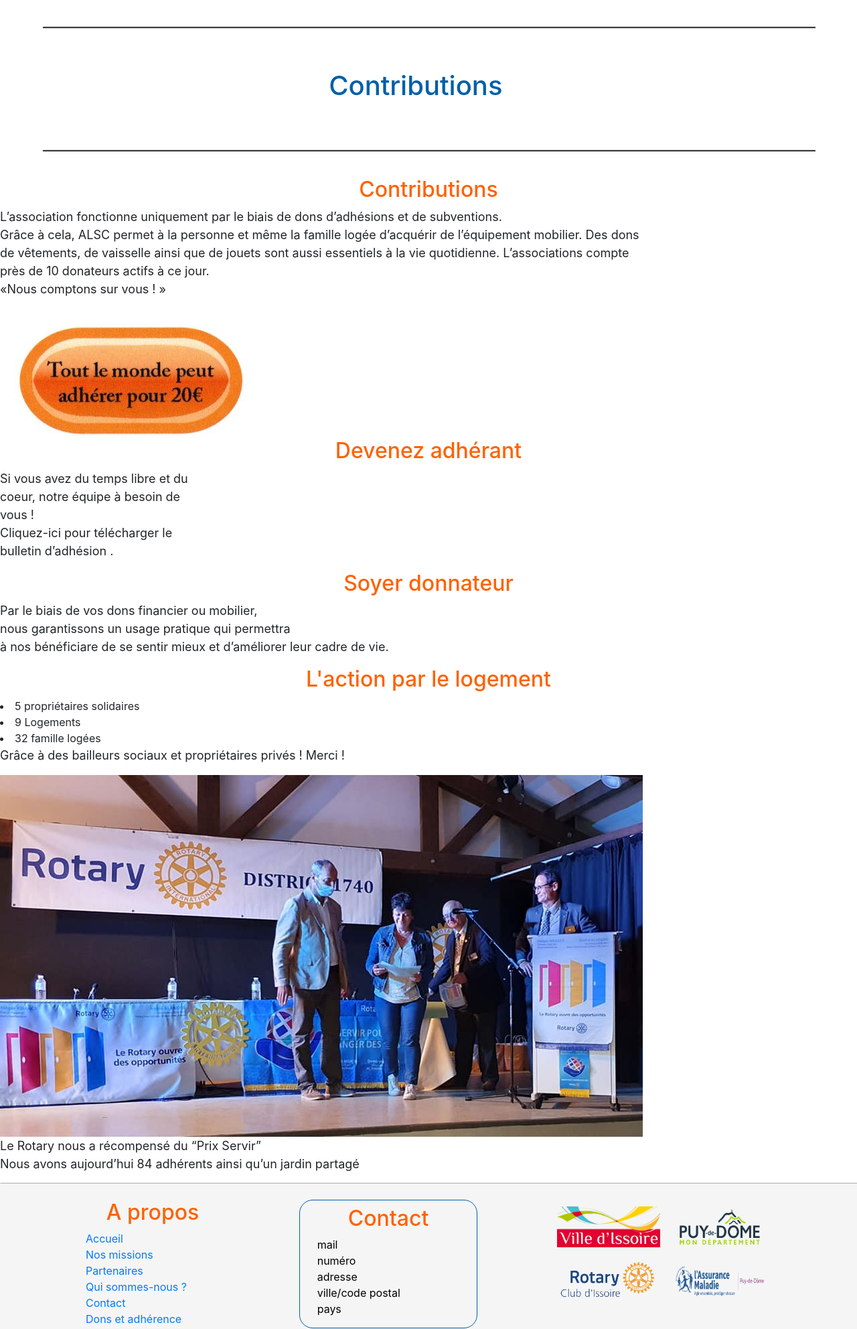
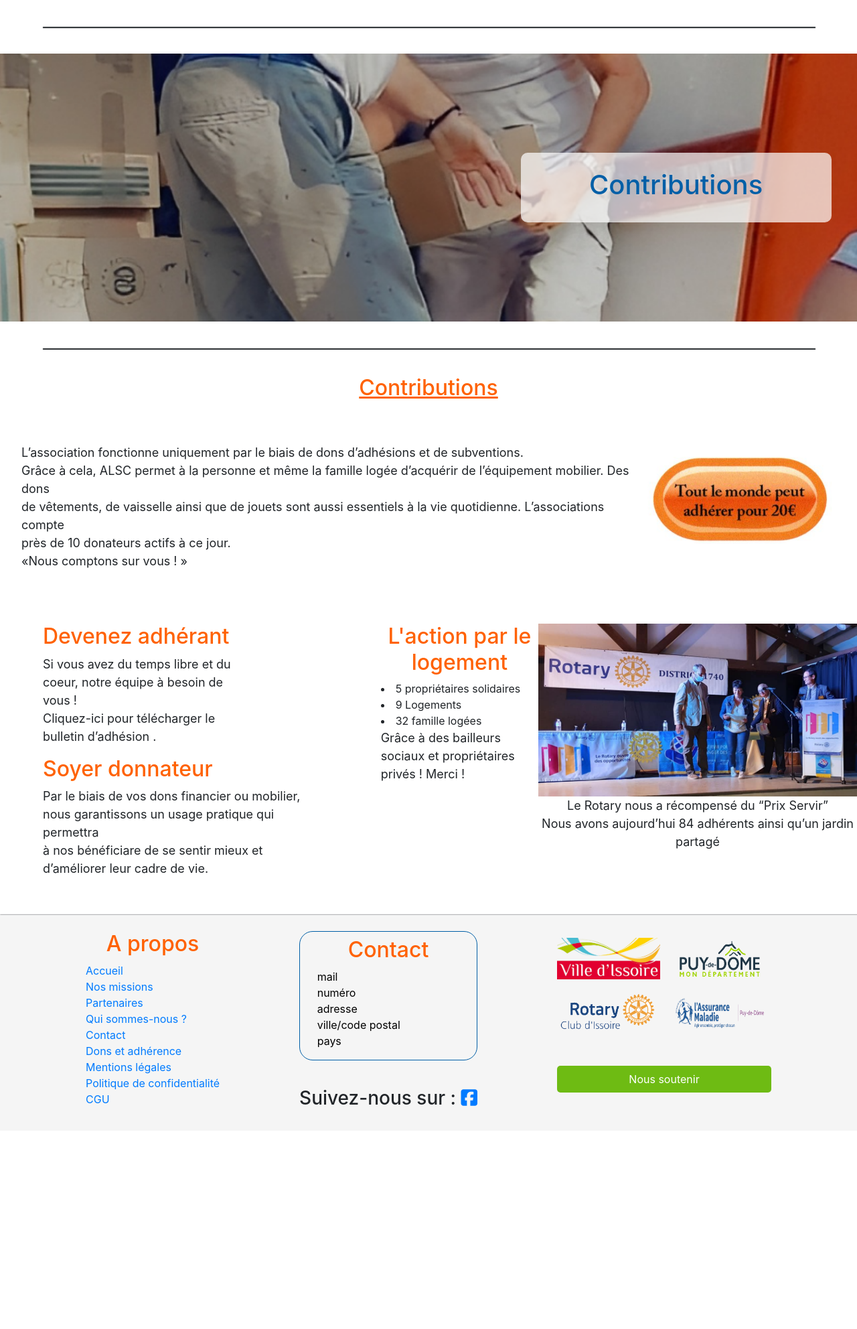
Before and after one commit to Icloo/ALSC, a PHP site: page /view/Contribution.php in a window 1280 px wide. Shown: the part 130-2114 px from the top of the page at 67% size. After the commit the page ends 1781 px from the top, so only its background shows below. Run offline with PHP 8.4, Linux system fonts and the light colour scheme; some libraries are stand-ins or nearby versions.

Commit message:
Ajout page contribution

```diff
--- a/index.php
+++ b/index.php
@@ -43,7 +43,7 @@
       <li class="nav-item">
         <a class="nav-link" href="./view/Contact.php">Contact</a>
       </li>
-      <button class="btn btn-outline-success" type="button">Dons & Adhérence</button>
+      <button class="btn btn-outline-success" type="button"><a href="./view/Contribution.php">Dons & Adhérence</a></button>
       <button class="btn btn-outline-success testtest" type="button" id="dark">Mode sombre <i class="fa-solid fa-moon"></i> </button>
     </ul>
   </div>
--- a/public/css/style.css
+++ b/public/css/style.css
@@ -691,3 +691,65 @@
 .carousel-inner .carousel-item-left{
   transform: translateX(0);
 }
+
+/* **************************************************************************** */
+
+
+.titre2{
+    text-decoration: underline;
+}
+
+/* Contributions */
+
+.hero_contributions {
+    background-image: url('../contribution.png');
+    height: 50vh;
+    background-position: center;
+    background-size: cover;
+    display: flex;
+    justify-content: flex-end;
+    align-items: center;
+}
+
+.cont{
+    display: flex;
+    justify-content: space-around;
+    margin: 4rem 2rem 0 2rem;
+}
+
+.adhe{
+    /* display: flex;
+    flex-direction: column; */
+    margin: 4rem 2rem 1rem 4rem ;
+}
+
+.adhe2{
+    text-align: left;
+}
+.adhé{
+    width: 300px;
+    height: 150px;
+}
+.prix{
+    margin: auto;
+    width: 476px;
+    height: 258px;
+}
+
+.loge{
+    display: flex;
+    justify-content: space-around;
+    margin: 4rem 0 5rem 5rem;
+}
+
+.donn{
+    display: flex;
+    justify-content: space-around;
+}
+.donn2{
+    text-align: left;
+}
+
+.dipl{
+    text-align: center;
+}
```
